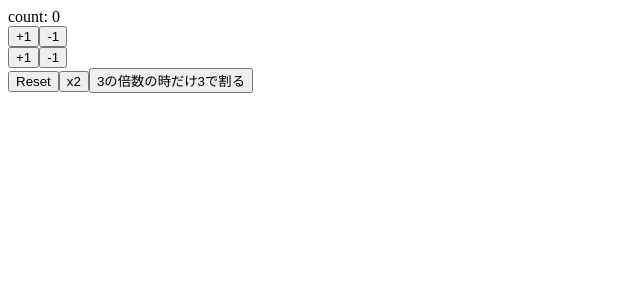
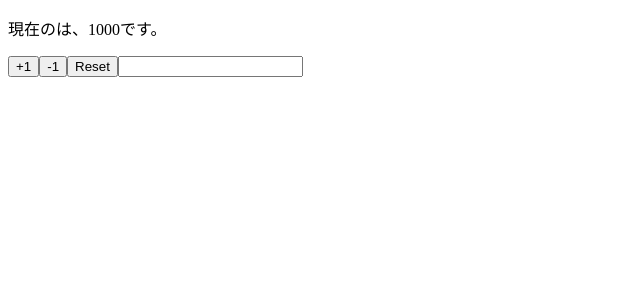
Before and after one commit to SlashRocky/react-hooks-101, a React (Create React App) app: page / in a window 1280 px wide. Shown: the top 300 px of the page, without its empty margins (0-640 px from the left). Built offline with nearby package versions, Linux system fonts and the light colour scheme.

Commit message:
implement component using multiple state

```diff
--- a/src/App.js
+++ b/src/App.js
@@ -1,50 +1,36 @@
 import React, { useState } from "react";
 
-const App = () => {
-  const [count, setCount] = useState(0);
+const App = (props) => {
+  const [name, setName] = useState(props.name);
+  const [price, setPrice] = useState(props.price);
 
   const increment = () => {
-    setCount(count + 1);
+    setPrice((prevPrice) => prevPrice + 1);
   };
   const decrement = () => {
-    setCount(count - 1);
+    setPrice((prevPrice) => prevPrice - 1);
   };
-
-  const increment2 = () => {
-    setCount((prevCount) => prevCount + 1);
-  };
-  const decrement2 = () => {
-    setCount((prevCount) => prevCount - 1);
-  };
-
   const reset = () => {
-    setCount(0);
-  };
-  const double = () => {
-    setCount((prevCount) => prevCount * 2);
-  };
-  const devide3 = () => {
-    setCount((prevCount) => (prevCount % 3 === 0 ? prevCount / 3 : prevCount));
+    setPrice(props.price);
+    setName(props.name);
   };
 
   return (
     <>
-      <div>count: {count}</div>
-      <div>
-        <button onClick={increment}>+1</button>
-        <button onClick={decrement}>-1</button>
-      </div>
-      <div>
-        <button onClick={increment2}>+1</button>
-        <button onClick={decrement2}>-1</button>
-      </div>
-      <div>
-        <button onClick={reset}>Reset</button>
-        <button onClick={double}>x2</button>
-        <button onClick={devide3}>3の倍数の時だけ3で割る</button>
-      </div>
+      <p>
+        現在の{name}は、{price}です。
+      </p>
+      <button onClick={increment}>+1</button>
+      <button onClick={decrement}>-1</button>
+      <button onClick={reset}>Reset</button>
+      <input value={name} onChange={(e) => setName(e.target.value)} />
     </>
   );
 };
 
+App.defaultProps = {
+  name: "",
+  price: 1000,
+};
+
 export default App;
```
